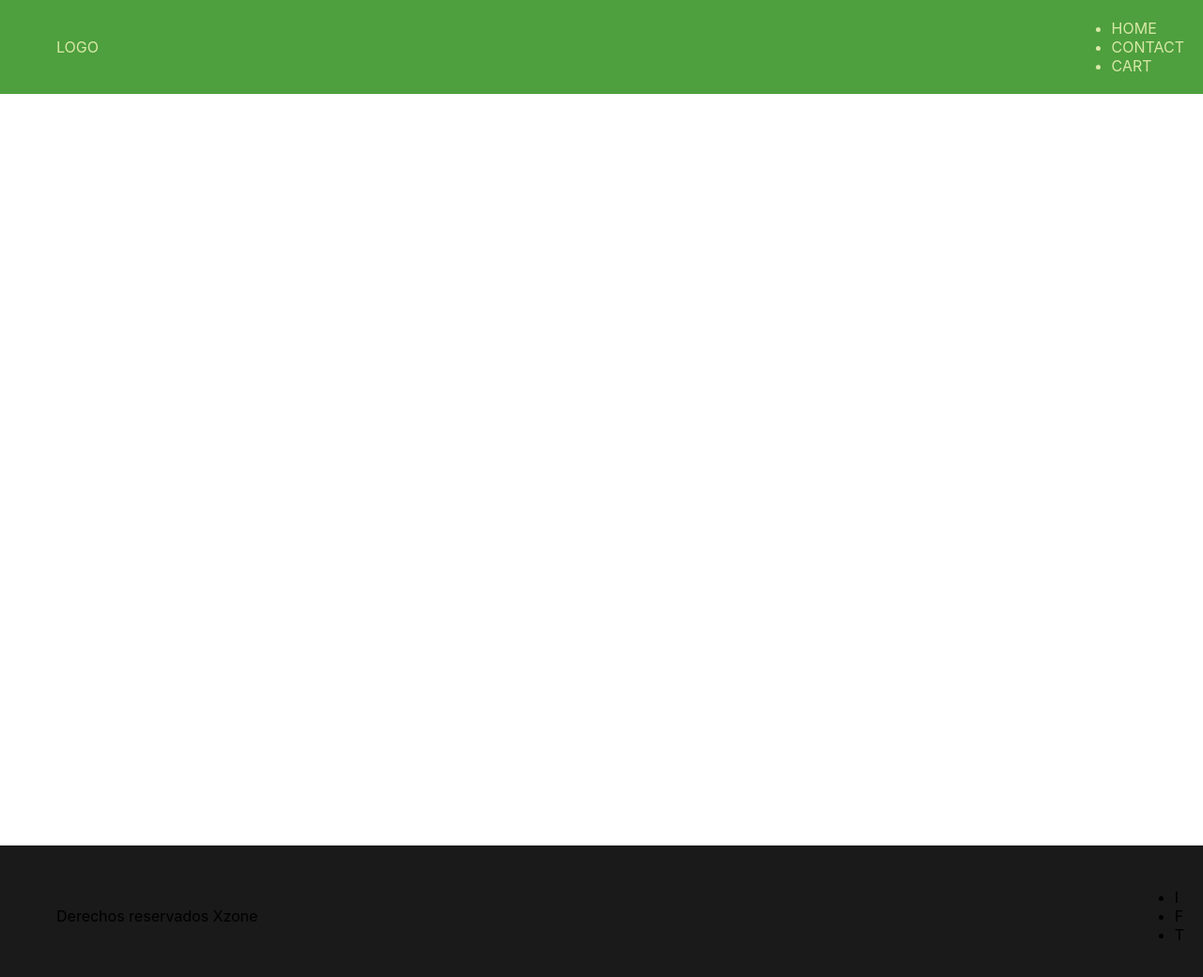
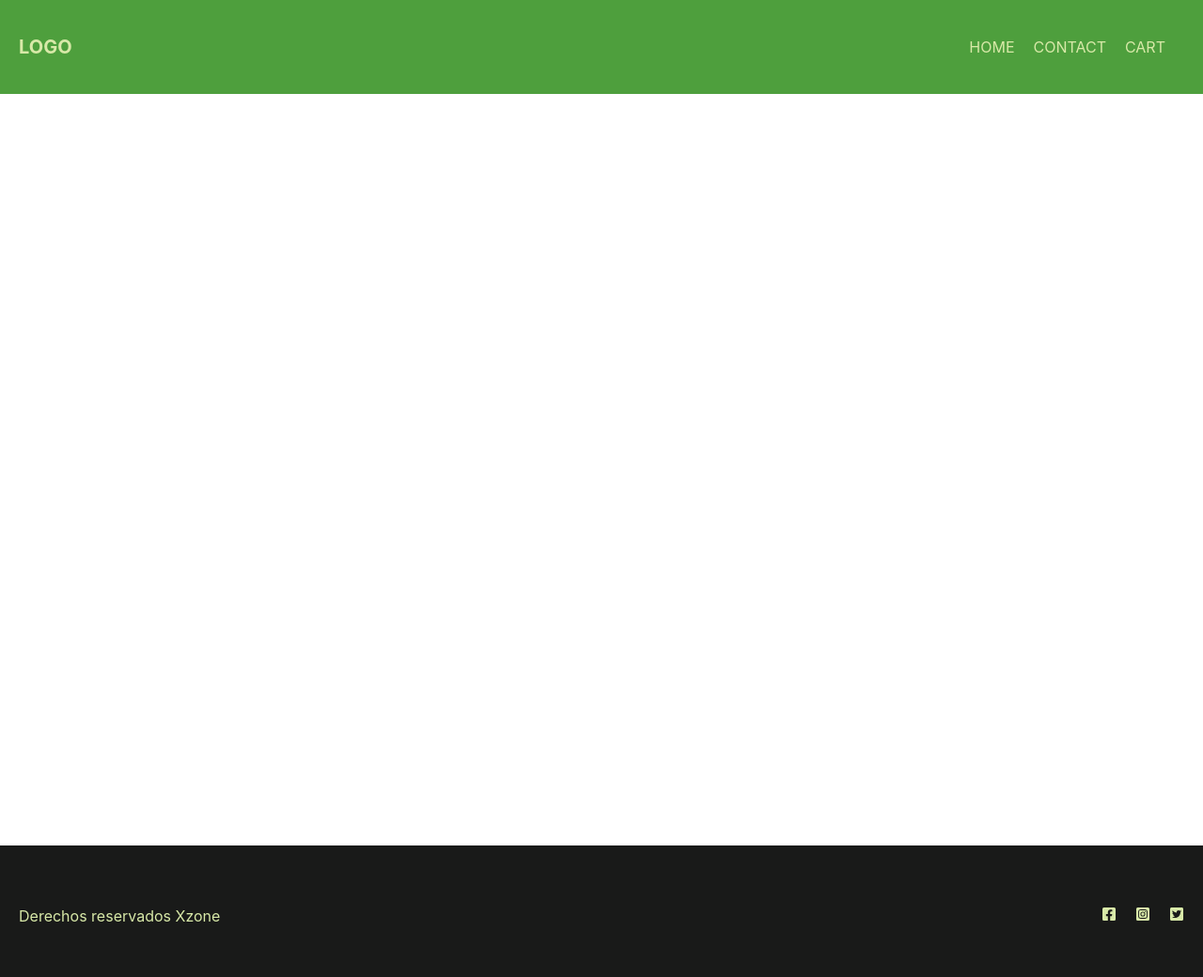
Before and after one commit to QuantumCode2000/xzone, a React (Create React App) app: page / in a window 1280 px wide. Shown: the top 1040 px of the page at 94% size. Built offline with nearby package versions, Linux system fonts and the light colour scheme.

Commit message:
modified styles on header and footer

```diff
--- a/src/components/Footer/Footer.jsx
+++ b/src/components/Footer/Footer.jsx
@@ -1,13 +1,25 @@
 import React from "react";
 import "./Footer.styles.css";
+//React Icons
+import {
+  FaFacebookSquare,
+  FaInstagramSquare,
+  FaTwitterSquare,
+} from "react-icons/fa";
 const Footer = () => {
   return (
     <footer className="footer">
-      <ul>Derechos reservados Xzone </ul>
-      <ul>
-        <li>I</li>
-        <li>F</li>
-        <li>T</li>
+      <ul className="derechos">Derechos reservados Xzone </ul>
+      <ul className="footer-networks">
+        <li>
+          <FaFacebookSquare />
+        </li>
+        <li>
+          <FaInstagramSquare />
+        </li>
+        <li>
+          <FaTwitterSquare />
+        </li>
       </ul>
     </footer>
   );
--- a/src/components/Footer/Footer.styles.css
+++ b/src/components/Footer/Footer.styles.css
@@ -4,6 +4,16 @@
   height: 150px;
   background-color: #191a19;
   align-items: center;
+  color: #d8e9a8;
   justify-content: space-between;
   padding: 0 20px;
 }
+
+.footer .footer-networks {
+  list-style: none;
+  display: flex;
+}
+
+.footer .footer-networks li {
+  padding-left: 20px;
+}
--- a/src/index.css
+++ b/src/index.css
@@ -1,13 +1,19 @@
+* {
+  margin: 0;
+  padding: 0;
+  box-sizing: border-box;
+}
+
 body {
   margin: 0;
-  font-family: -apple-system, BlinkMacSystemFont, 'Segoe UI', 'Roboto', 'Oxygen',
-    'Ubuntu', 'Cantarell', 'Fira Sans', 'Droid Sans', 'Helvetica Neue',
+  font-family: -apple-system, BlinkMacSystemFont, "Segoe UI", "Roboto", "Oxygen",
+    "Ubuntu", "Cantarell", "Fira Sans", "Droid Sans", "Helvetica Neue",
     sans-serif;
   -webkit-font-smoothing: antialiased;
   -moz-osx-font-smoothing: grayscale;
 }
 
 code {
-  font-family: source-code-pro, Menlo, Monaco, Consolas, 'Courier New',
+  font-family: source-code-pro, Menlo, Monaco, Consolas, "Courier New",
     monospace;
 }
--- a/src/layout/Header/Header.jsx
+++ b/src/layout/Header/Header.jsx
@@ -3,8 +3,8 @@ import "./Header.styles.css";
 const Header = () => {
   return (
     <div className="header">
-      <ul>LOGO</ul>
-      <ul>
+      <ul className="logo">LOGO</ul>
+      <ul className="link-pages">
         <li>HOME</li>
         <li>CONTACT</li>
         <li>CART</li>
--- a/src/layout/Header/Header.styles.css
+++ b/src/layout/Header/Header.styles.css
@@ -9,3 +9,15 @@
   padding-right: 20px;
   padding-left: 20px;
 }
+.header .logo {
+  font-size: 20px;
+  font-weight: bold;
+}
+.header .link-pages {
+  list-style: none;
+  display: flex;
+}
+
+.header .link-pages li {
+  margin-right: 20px;
+}
```
